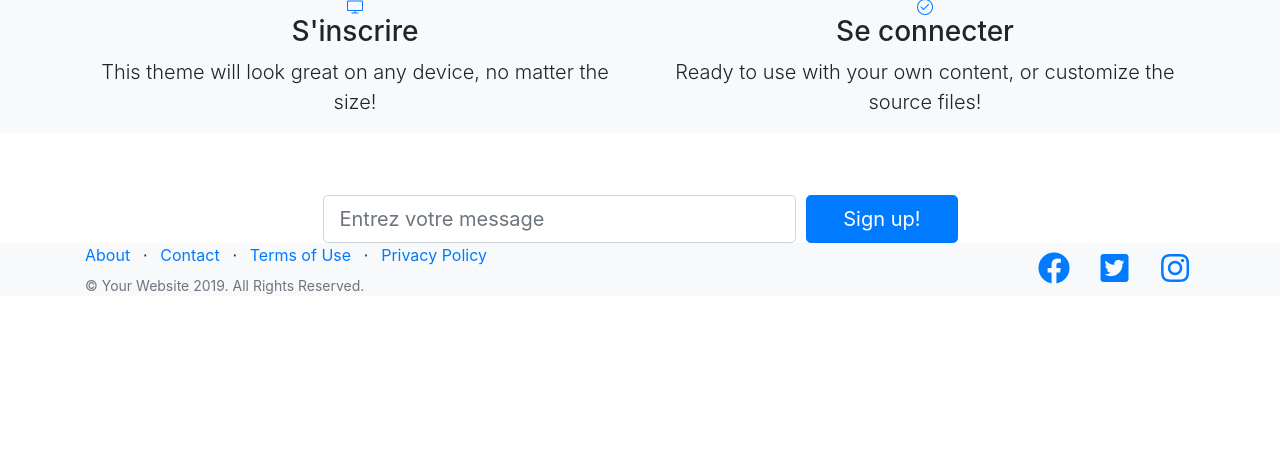
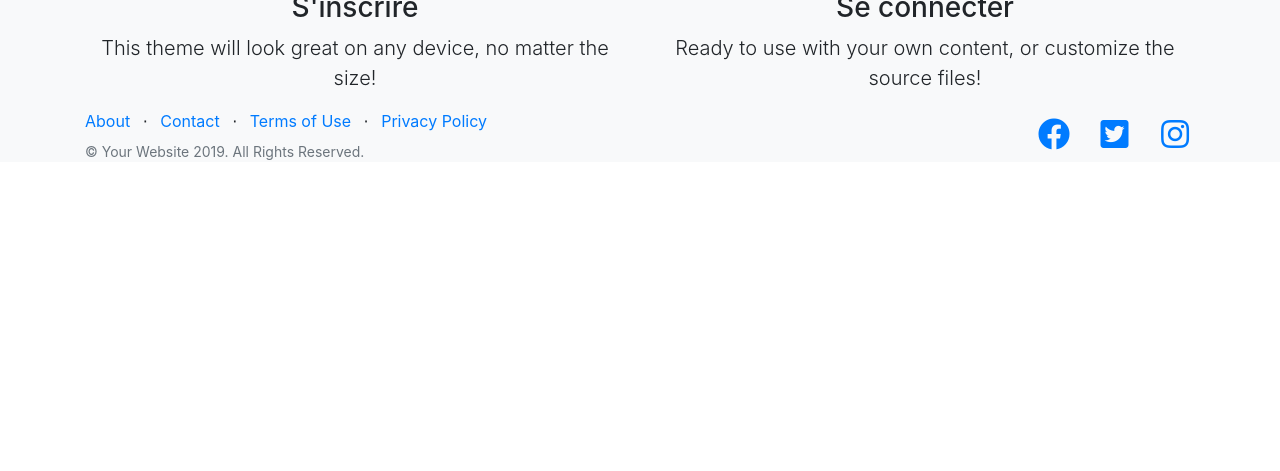
Before and after one commit to LeGrosLezard/SiteWeb, a Django app: page /compte in a window 1280 px wide. Shown: the part 329-800 px from the top of the page. Run offline with Django 3.2, Linux system fonts and the light colour scheme; parts of the project's set-up code (start-up, migrations or seed data) failed here and were passed over; some libraries are stand-ins or nearby versions.

```diff
--- a/projetto/templates/compte.html
+++ b/projetto/templates/compte.html
@@ -44,22 +44,19 @@
   <nav id="sidebar-wrapper">
     <ul class="sidebar-nav">
       <li class="sidebar-brand">
-        <a class="js-scroll-trigger" href="#page-top">Start Bootstrap</a>
+        <a class="js-scroll-trigger">Projetto</a>
       </li>
       <li class="sidebar-nav-item">
-        <a class="js-scroll-trigger" href="#page-top">Home</a>
+        <a class="js-scroll-trigger" href="/">Home</a>
       </li>
       <li class="sidebar-nav-item">
-        <a class="js-scroll-trigger" href="#about">About</a>
+        <a class="js-scroll-trigger" href="comment_faire_mon_cv">Composez !</a>
       </li>
       <li class="sidebar-nav-item">
-        <a class="js-scroll-trigger" href="#services">Services</a>
+        <a class="js-scroll-trigger" href="le_questionnaire">Le questionnaire</a>
       </li>
       <li class="sidebar-nav-item">
-        <a class="js-scroll-trigger" href="#portfolio">Portfolio</a>
-      </li>
-      <li class="sidebar-nav-item">
-        <a class="js-scroll-trigger" href="#contact">Contact</a>
+        <a class="js-scroll-trigger" href="/app_email/questionnaire_email">Ma démarche</a>
       </li>
     </ul>
   </nav>
@@ -97,14 +94,15 @@
 
 
   <section class="features-icons bg-light text-center" id="account_connected">
-    <div class="container">
-      <div class="row">
 
            Info du compte
 
+            <br><br><br><br>
+           <input type="button" value="Voir mon CV">
+           <input type="button" value="Voir ma lettre de motivation">
+           <input type="button" value="Voir mon message aux recruteurs">
+           <input type="button" value="Voir mon bilan">
 
-      </div>
-    </div>
   </section>
 
 
@@ -163,158 +161,6 @@
 
 
   {% endif %}
-
-
-
-
-
-
-
-
-
-
-
-
-
-
-
-
-  {% if user.is_authenticated %}
-
-
-  <!-- Image Showcases -->
-  <section class="showcase" id="account_connected_file">
-    <div class="container-fluid p-0">
-
-
-
-      <div class="row no-gutters">
-
-        <div class="col-lg-6 order-lg-2 text-white showcase-img" onclick='document.location.href="page_cv"'
-            style="background-image: url('/static/mon_compte/img/bg-showcase-1.jpg');">
-        </div>
-
-        <div class="col-lg-6 order-lg-1 my-auto showcase-text">
-          <h2>Mon dernier Curriculum Vitae</h2>
-          <p class="lead mb-0"></p>
-        </div>
-      </div>
-
-
-
-      <div class="row no-gutters">
-
-        <div class="col-lg-6 text-white showcase-img" onclick='document.location.href="page_motivation"'
-            style="background-image: url('/static/mon_compte/img/bg-showcase-2.jpg');">
-        </div>
-
-
-        <div class="col-lg-6 my-auto showcase-text">
-          <h2>Ma lettre de motivation</h2>
-          <p class="lead mb-0"></p>
-        </div>
-      </div>
-
-
-
-      <div class="row no-gutters">
-
-        <div class="col-lg-6 order-lg-2 text-white showcase-img" onclick='document.location.href="page_message"'
-            style="background-image: url('/static/mon_compte/img/bg-showcase-3.jpg');">
-        </div>
-
-        <div class="col-lg-6 order-lg-1 my-auto showcase-text">
-          <h2>Mon message au recruteur</h2>
-          <p class="lead mb-0"></p>
-        </div>
-      </div>
-    </div>
-
-
-  </section>
-
-
-
-
-
-  <!-- Testimonials -->
-  <section class="testimonials text-center bg-light" id="account_connected_file_bilan">
-
-    <div class="container">
-
-      <h2 class="mb-5">Voici votre Bilan</h2>
-
-      <div class="row">
-
-        <div class="col-lg-4">
-          <div class="testimonial-item mx-auto mb-5 mb-lg-0">
-            <img class="img-fluid rounded-circle mb-3" src="/static/mon_compte/img/testimonials-1.jpg" alt="">
-            <h5>Margaret E.</h5>
-            <p class="font-weight-light mb-0">"Jb gros, jpensais pas mais... jcrois que le mojo existe!
-            <br><br><em>1 mississipi 2missi...  allez magne toi j'ai mal au pomette... ssipi 3 mississsipi</em> "</p>
-          </div>
-        </div>
-
-        <div class="col-lg-4">
-          <div class="testimonial-item mx-auto mb-5 mb-lg-0">
-            <img class="img-fluid rounded-circle mb-3" src="/static/mon_compte/img/testimonials-2.jpg" alt="">
-            <h5>Fred S.</h5>
-            <p class="font-weight-light mb-0">"contrate le muscle du cou contracte le muscle du cou"</p>
-          </div>
-        </div>
-
-        <div class="col-lg-4">
-          <div class="testimonial-item mx-auto mb-5 mb-lg-0">
-            <img class="img-fluid rounded-circle mb-3" src="/static/mon_compte/img/testimonials-3.jpg" alt="">
-            <h5>Sarah W.</h5>
-            <p class="font-weight-light mb-0">"oh un nuage en forme de pied!"</p>
-          </div>
-        </div>
-      </div>
-
-        <br><br>
-        Voici vos bilans. Le premier sont vos qualités et c'est ce premier bilan que nous envoyons aux recruteurs. Le deuxième sont vos
-        choses qui pourraient etre travaillé.
-        <br><br>
-        Le troisième est la différence entre le dernier bilan et le bilan actuel. Vous pouvez faire
-        un bilan toute les semaines.
-        Mais tout le monde à ses défaults.
-        <br><br>
-        La deux versions devrait pas existé ca risque de faire mal.
-        <br><br>
-        Avec votre permission nous envoyons la ICI RECAP
-    </div>
-  </section>
-
-
- {% else %}
-
- {% endif %}
-  <!-- Call to Action -->
-  <section class="call-to-action text-white text-center">
-    <div class="overlay"></div>
-    <div class="container">
-      <div class="row">
-        <div class="col-xl-9 mx-auto">
-          <h2 class="mb-4">Une question ? un conseil ? Contactez nous !</h2>
-        </div>
-        <div class="col-md-10 col-lg-8 col-xl-7 mx-auto">
-          <form>
-            <div class="form-row">
-              <div class="col-12 col-md-9 mb-2 mb-md-0">
-                <input type="text" class="form-control form-control-lg" placeholder="Entrez votre message">
-              </div>
-              <div class="col-12 col-md-3">
-                <button type="submit" class="btn btn-block btn-lg btn-primary">Sign up!</button>
-              </div>
-            </div>
-          </form>
-        </div>
-      </div>
-    </div>
-  </section>
-
-
 
 
 
```
